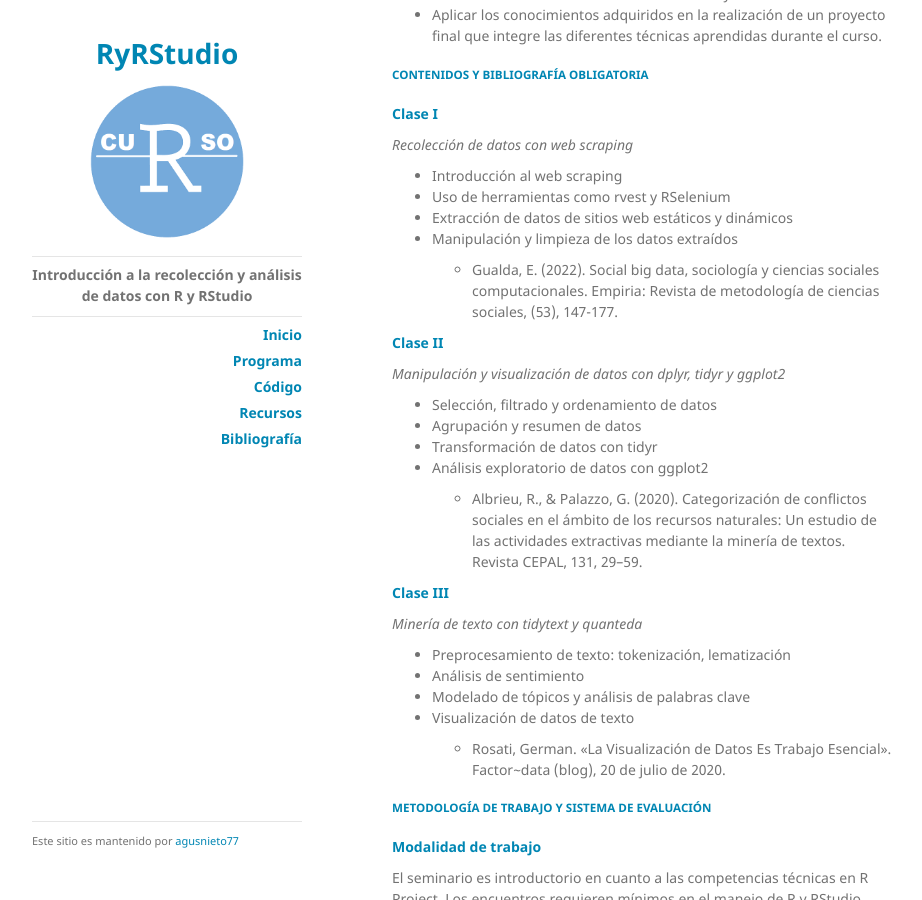
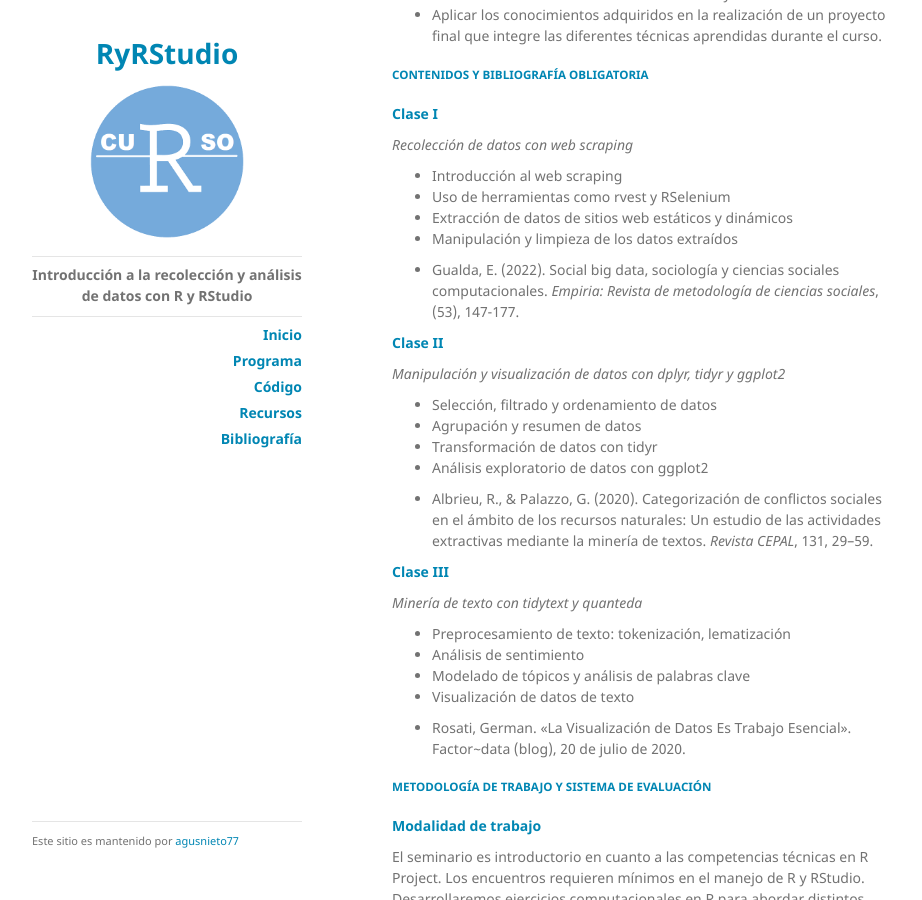
Before and after one commit to agusnieto77/ryrstudio, a Jekyll site: the page built from programa.md, in a window 1280 px wide and 900 px high, scrolled down 1180 px. Shown: the whole window, without its empty margins (178-1100 px from the left). Built offline with Jekyll 4.4.1, drawn with Linux system fonts in a browser that asks for light colours; our own code applies the rules of GitHub Pages for plain Markdown files.

Commit message:
actualización

```diff
--- a/programa.md
+++ b/programa.md
@@ -66,10 +66,10 @@
 -	Transformación de datos con tidyr
 -	Análisis exploratorio de datos con ggplot2
 
-    +   Albrieu, R., & Palazzo, G.
-        (2020).
-        Categorización de conflictos sociales en el ámbito de los recursos naturales: Un estudio de las actividades extractivas mediante la minería de textos.
-        Revista CEPAL, 131, 29--59.
+  +   Albrieu, R., & Palazzo, G.
+      (2020).
+      Categorización de conflictos sociales en el ámbito de los recursos naturales: Un estudio de las actividades extractivas mediante la minería de textos.
+      *Revista CEPAL*, 131, 29--59.
 
 **Clase III**
 
@@ -80,9 +80,9 @@
 -	Modelado de tópicos y análisis de palabras clave
 -	Visualización de datos de texto
 
-    +   Rosati, German.
-        «La Visualización de Datos Es Trabajo Esencial».
-        Factor\~data (blog), 20 de julio de 2020.
+  +   Rosati, German.
+      «La Visualización de Datos Es Trabajo Esencial».
+      Factor\~data (blog), 20 de julio de 2020.
 
 
 ##### METODOLOGÍA DE TRABAJO Y SISTEMA DE EVALUACIÓN
```
Also changed, not shown: other parts of programa.md (+4 -4 lines).
